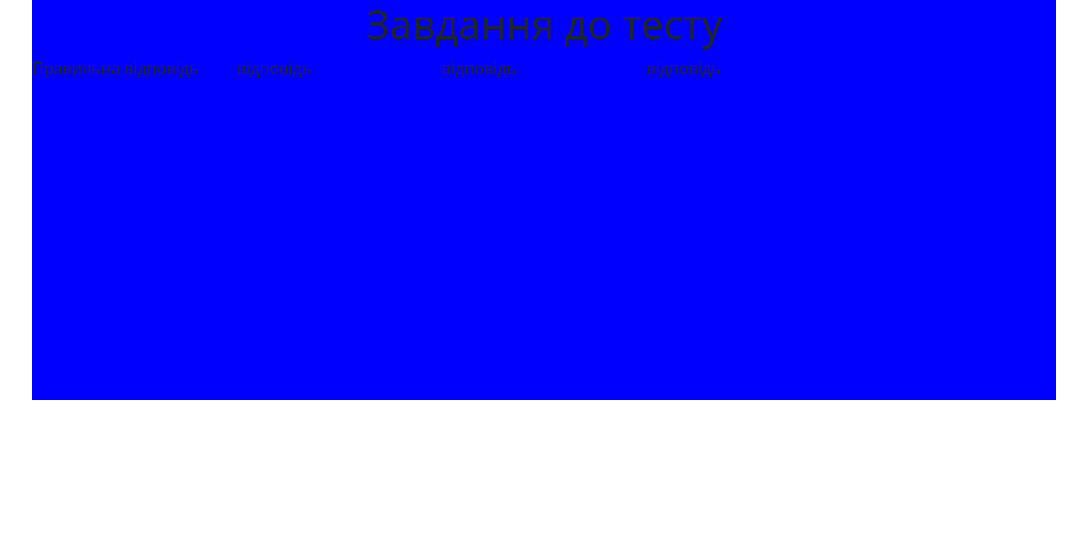
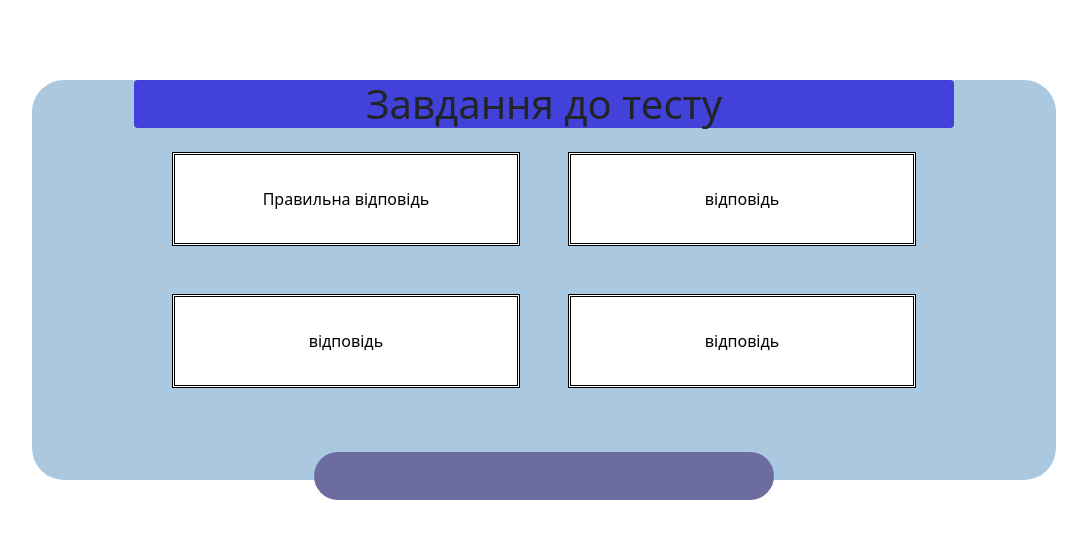
Before and after one commit to Drewwulf/schoolWeb, a plain HTML site: page task.html in a window 1280 px wide. Shown: the whole page, without its empty margins (96-1183 px from the left). Drawn offline with nearby package versions, Linux system fonts and the light colour scheme.

Commit message:
do task section entire and start do footer section

```diff
--- a/css/task.css
+++ b/css/task.css
@@ -1,15 +1,43 @@
-.tasksection{
+.tasksection {
     width: 80%;
-    background: blue;
     margin: 0 auto;
     height: 50vh;
+    margin-top: 10vh;
+    border-radius: 4vh;
+   background-color:  #aac8df;
+
+
 }
-.H1TASK{
+.H1TASK {
+    width: 80%;
+    margin: 0 auto;
     text-align: center;
+    background-color: #4242da;
+    border-radius: 0.5vh;
+
 }
-.flex{
+.flex {
     display: flex;
+    flex-wrap: wrap;
+    justify-content: center;
+
 }
-.divanswer{
-    width: 20%;
+.divanswer {
+    width: 34%;
+    padding: 4vh;
+    border: double;
+    margin: 3vh;
+    background-color: white;
 }
+body {
+    height: 100vh;
+}
+.divtry{
+    margin: 0 auto;
+    height: 6vh;
+    width: 45%;
+    background-color:#6c6ca0;
+    margin-top: 5vh;
+    border-radius: 3vh;
+
+}
--- /dev/null
+++ b/footer/footer.css
@@ -0,0 +1,33 @@
+.divfooter {
+    display: flex;
+}
+
+.divfootsect {
+    width: 33.3%;
+    justify-items: left;
+    padding-left: 32px;
+}
+.ulfooter {
+    text-decoration: none;
+    list-style-type: none;
+    font-weight: 200;
+    padding: 0;
+    text-align: left;
+
+}
+.ulfooter li {
+    margin: 10px;
+    padding: 0;
+    margin-left: 0;
+}
+footer {
+    background-color: #aac8df;
+}
+body {
+    padding: 0;
+    margin: 0;
+}
+.h4footer {
+    text-align: center;
+    font-size: 1.1rem;
+}
--- a/task.html
+++ b/task.html
@@ -17,26 +17,16 @@
         <script src="https://cdn.jsdelivr.net/npm/bootstrap@5.3.2/dist/js/bootstrap.bundle.min.js"></script>
     </head>
     <body>
-    <section class="tasksection">
-    <h1 class="H1TASK">Завдання до тесту</h1>
-    <div class="flex">
-    <div class="divanswer">Правильна відповідь</div>
-    <div class="divanswer">відповідь</div>
-    <div class="divanswer">відповідь</div>
-    <div class="divanswer">відповідь</div>
-        </div>
+        <section class="tasksection">
+            <h1 class="H1TASK">Завдання до тесту</h1>
+            <div class="flex">
+                <button class="divanswer">Правильна відповідь</button>
+                <button class="divanswer">відповідь</button>
+                <button class="divanswer">відповідь</button>
+                <button class="divanswer">відповідь</button>
+            </div>
 
-
-
-    <div></div>
+            <div     class="divtry"></div>
         </section>
     </body>
-
-
-
-
-
-
-
-
 </html>
```
Also changed, not shown: footer/footer.html (added, +48 -0 lines).
